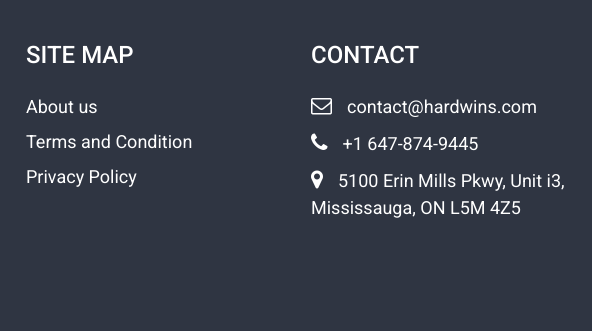
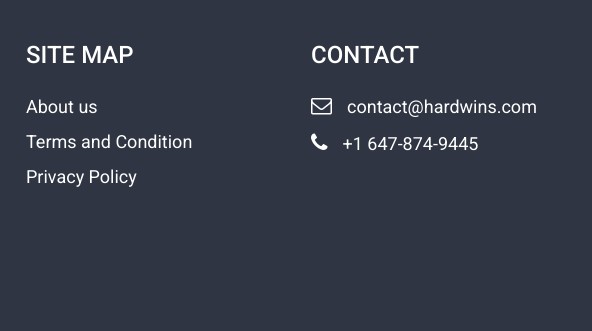
Before and after one commit to hardwins1/hardwins1.github.io, a plain HTML site: page index.html in a window 1280 px wide. Shown: the part 7491-7822 px from the top of the page, 344-936 px from the left. Drawn offline with Linux system fonts and the light colour scheme.

Commit message:
Update index.html
Removed Address from Landing Page

```diff
--- a/index.html
+++ b/index.html
@@ -554,7 +554,6 @@
                         <h3>Contact</h3>
                         <p><a href="mailto:contact@hardwins.com"><i class="fa fa-envelope-o"></i>contact@hardwins.com</a></p>
                         <p><a href="tel:+1 647-874-9445"><i class="fa fa-phone"></i>+1 647-874-9445</a></p>
-                        <p><a target="_blank" href="https://goo.gl/maps/iNwfipTqhmQaVyny9"><i class="fa fa-map-marker"></i>5100 Erin Mills Pkwy, Unit i3, Mississauga, ON L5M 4Z5</a></p>
                     </div>
                 </div>
                 <div class="col-md-3">
```
